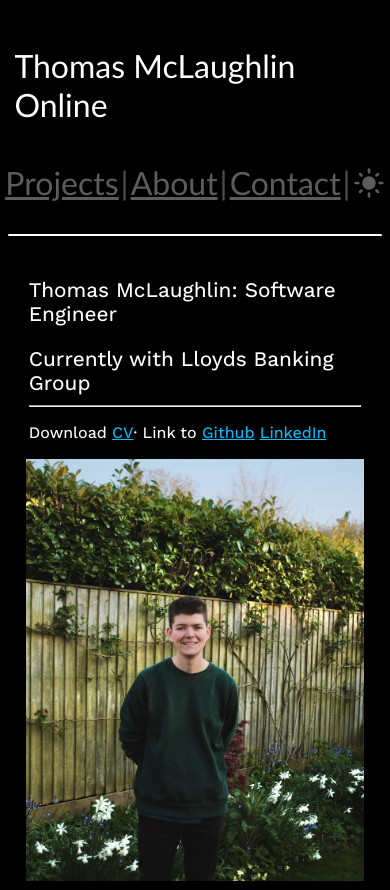
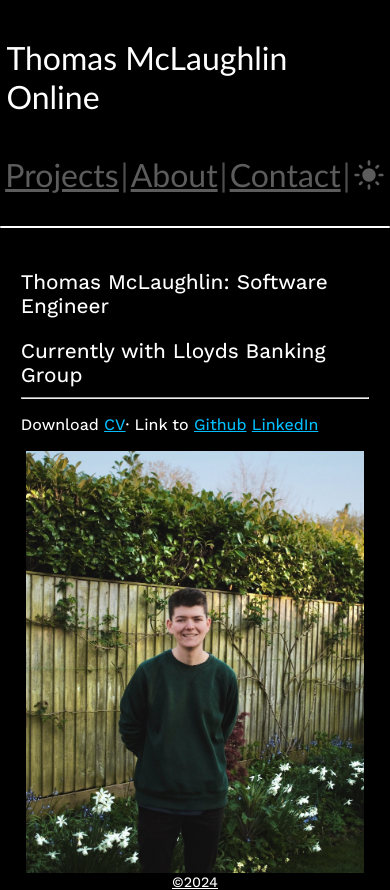
Before and after one commit to mclaughlin111/Homepage_Redesign, a React (Create React App) app: page /about in a window 390 px wide. Built offline with nearby package versions, Linux system fonts and the light colour scheme.

Commit message:
CSS changes, added footer that shifts center <600px, changed carousel formatting, tried framer motion:

```diff
--- a/package.json
+++ b/package.json
@@ -9,7 +9,7 @@
     "@testing-library/react": "^13.4.0",
     "@testing-library/user-event": "^13.5.0",
     "flickity": "^2.3.0",
-    "framer-motion": "^4.1.17",
+    "framer-motion": "5.5.0",
     "prettier": "^3.1.1",
     "react": "^18.2.0",
     "react-dom": "^18.2.0",
@@ -18,6 +18,7 @@
     "react-router-dom": "^6.21.1",
     "react-scripts": "^5.0.1",
     "react-toggle": "^4.1.3",
+    "resize-observer-polyfill": "^1.5.1",
     "sass": "^1.69.5",
     "styled-components": "^6.1.8",
     "web-vitals": "^2.1.4"
--- a/src/Components/ContentCarousel.js
+++ b/src/Components/ContentCarousel.js
@@ -5,10 +5,10 @@ import "../flickity.css";
 
 const flickityOptions = {
   pageDots: true,
-  selectedAttraction: 0.05,
-  friction: 1,
+  selectedAttraction: 0.2,
+  friction: 1.5,
   draggable: true,
-  autoPlay: 3500,
+  autoPlay: 4500,
   wrapAround: true,
 };
 
--- a/src/Components/Header.js
+++ b/src/Components/Header.js
@@ -2,26 +2,25 @@ import React from "react";
 import { useEffect } from "react";
 import LightDarkToggle from "./LightDarkToggle";
 import { Link, Outlet } from "react-router-dom";
+import MomentumScroll from "./MomentumScroll";
 import "../header.css";
-import { motion, useViewportScroll, useTransform } from "framer-motion";
 
 const Header = () => {
-  const { scrollY } = useViewportScroll();
-  const y = useTransform(scrollY, [0, 100], [0, 5], { clamp: false });
-
   useEffect(() => {
     const handleScroll = () => {
       const headerBorder = document.querySelector(".headerBorder");
       const header = document.querySelector(".pageHeader");
-      if (window.scrollY > 10) {
+      const title = document.querySelector(".title");
+      if (window.scrollY > 5) {
         header.classList.add("pageHeaderScroll");
         headerBorder.classList.add("headerBorderScroll");
+        title.classList.add("titleScroll");
       } else {
         header.classList.remove("pageHeaderScroll");
         headerBorder.classList.remove("headerBorderScroll");
+        title.classList.remove("titleScroll");
       }
     };
-
     window.addEventListener("scroll", handleScroll);
     return () => {
       window.removeEventListener("scroll", handleScroll);
@@ -30,17 +29,9 @@ const Header = () => {
 
   return (
     <div className="headerContainer">
-      <motion.div
-        style={{
-          y,
-          position: "sticky",
-          top: 0,
-          zIndex: 99,
-        }}
-      >
       <header class="pageHeader">
         <div>
-            <p id="title">Thomas McLaughlin Online</p>
+          <p className="title">Thomas McLaughlin Online</p>
         </div>
 
         <div id="switcher">
@@ -66,7 +57,6 @@ const Header = () => {
         </div>
       </header>
       <div className="headerBorder"></div>
-      </motion.div>
 
       <Outlet />
     </div>
--- /dev/null
+++ b/src/Components/MomentumScroll.js
@@ -0,0 +1,81 @@
+import React, { useRef, useState, useCallback, useEffect } from "react";
+import ResizeObserver from "resize-observer-polyfill";
+import {
+  useViewportScroll,
+  useTransform,
+  useSpring,
+  motion,
+  useAnimation,
+} from "framer-motion";
+
+const MomentumScroll = ({ children }) => {
+  const scrollRef = useRef(null);
+  const [scrollableHeight, setScrollableHeight] = useState(0);
+  const controls = useAnimation();
+
+  const resizeScrollableHeight = useCallback((entries) => {
+    for (let entry of entries) {
+      setScrollableHeight(entry.contentRect.height);
+    }
+  }, []);
+
+  useEffect(() => {
+    const resizeObserver = new ResizeObserver((entries) =>
+      resizeScrollableHeight(entries)
+    );
+    scrollRef.current && resizeObserver.observe(scrollRef.current);
+    return () => resizeObserver.disconnect();
+  }, [resizeScrollableHeight]);
+
+  const { scrollY } = useViewportScroll();
+
+  const negativeScrollY = useTransform(
+    scrollY,
+    [0, scrollableHeight],
+    [0, -scrollableHeight],
+    { clamp: true }
+  );
+
+  const springPhysics = {
+    damping: 10,
+    mass: 0.5,
+    stiffness: 50,
+    bounce: 0.5,
+  };
+
+  const springNegativeScrollY = useSpring(negativeScrollY, springPhysics);
+
+  useEffect(() => {
+    const handleScrollStop = () => {
+      controls.start({
+        y: 0,
+        transition: { type: "spring", ...springPhysics },
+      });
+    };
+
+    let timeout;
+    const onScroll = () => {
+      clearTimeout(timeout);
+      timeout = setTimeout(handleScrollStop, 1);
+    };
+
+    window.addEventListener("scroll", onScroll);
+    return () => {
+      window.removeEventListener("scroll", onScroll);
+      clearTimeout(timeout);
+    };
+  }, [controls, springPhysics]);
+
+  return (
+    <motion.div
+      ref={scrollRef}
+      style={{ y: springNegativeScrollY }}
+      className="scrollContainer"
+      animate={controls}
+    >
+      {children}
+    </motion.div>
+  );
+};
+
+export default MomentumScroll;
--- a/src/Container/HomePage.js
+++ b/src/Container/HomePage.js
@@ -1,10 +1,10 @@
 import About from "../Components/About";
 import Projects from "../Components/Projects";
 import Header from "../Components/Header";
-
 import React from "react";
 import { createBrowserRouter, RouterProvider } from "react-router-dom";
 import Tabs from "../Components/Tabs";
+import "../footer.css";
 
 const pageRoutes = createBrowserRouter([
   {
@@ -29,7 +29,9 @@ const pageRoutes = createBrowserRouter([
 const HomePage = () => {
   return (
     <>
-      <RouterProvider router={pageRoutes} />
+      <main style={{ flex: 1 }}>
+        <RouterProvider router={pageRoutes} />
+      </main>
       <footer className="footer">©2024</footer>
     </>
   );
--- a/src/flickity.css
+++ b/src/flickity.css
@@ -10,12 +10,14 @@ https://flickity.metafizzy.co
   position: relative;
 }
 
-.flickity-enabled:focus { outline: none; }
+.flickity-enabled:focus {
+  outline: none;
+}
 
 .flickity-viewport {
   overflow: hidden;
   position: relative;
-  /* height: 70vh !important;  */
+  height: fit-content;
   touch-action: pan-y;
 }
 
@@ -99,14 +101,21 @@ https://flickity.metafizzy.co
   top: 50%;
   width: 44px;
   height: 44px;
-  z-index: 1; /* above viewport */
+  z-index: 1;
+  /* above viewport */
   border-radius: 50%;
   /* vertically center */
   transform: translateY(-50%);
 }
 
-.flickity-prev-next-button.previous { left: 10px; }
-.flickity-prev-next-button.next { right: 10px; }
+.flickity-prev-next-button.previous {
+  left: 10px;
+}
+
+.flickity-prev-next-button.next {
+  right: 10px;
+}
+
 /* right to left */
 .flickity-rtl .flickity-prev-next-button.previous {
   left: auto;
@@ -131,7 +140,6 @@ https://flickity.metafizzy.co
 .flickity-page-dots {
   position: absolute;
   width: 100%;
-  height: 100%;
   padding: 0;
   margin: 0;
   list-style: none;
@@ -157,6 +165,7 @@ https://flickity.metafizzy.co
 .flickity-page-dots .dot.is-selected {
   opacity: 1;
 }
+
 .dot:active {
   color: #19F !important;
 }
@@ -164,7 +173,7 @@ https://flickity.metafizzy.co
 /* FLickity carousel EXTRA CSS */
 .carousel {
   /* margin-top: 2vh; */
- /* max-height: 70vh;   */
+  /* max-height: 70vh;   */
   /* overflow: hidden; */
   height: fit-content;
 
@@ -172,7 +181,7 @@ https://flickity.metafizzy.co
 
 .carousel img {
   border-radius: 15px;
-  width: 80%;
+  width: fit-content;
 }
 
 .carouselItemDescription {
@@ -210,3 +219,12 @@ https://flickity.metafizzy.co
 .carouselItemContainer:hover .carouselItemDescription {
   opacity: 1;
 }
+
+@media screen and (min-width: 1px) and (max-width: 600px) {
+  .carousel img {
+    width: 70vw;
+  }
+
+
+
+}
--- /dev/null
+++ b/src/footer.css
@@ -0,0 +1,23 @@
+/* footer.css */
+.footer {
+    display: flex;
+    flex-direction: row;
+    text-decoration: underline;
+    opacity: 100%;
+    height: 100%;
+    font-size: 0.8em;
+    z-index: 99;
+    justify-content: left;
+    bottom: 0;
+    width: 100%;
+    align-items: flex-end
+}
+
+/* MEDIA QUERIES */
+/* Mobile / phone  */
+@media screen and (max-width: 600px) {
+    .footer {
+        justify-content: center;
+        font-size: 0.9em;
+    }
+}
--- a/src/header.css
+++ b/src/header.css
@@ -1,4 +1,10 @@
 /* pageHeader */
+
+.scrollContainer {
+  position: sticky;
+}
+
+
 
 .pageHeader {
   display: flex;
@@ -16,12 +22,13 @@
   /* mix-blend-mode: add;  */
   transition: all 300ms ease-in-out;
   transition-timing-function: ease-in-out;
-  transition-delay: 50ms;
+  /* transition-delay: 50ms; */
 }
 
 .pageHeaderScroll {
-  transform: scale(0.9);
+  transform: scale(0.8);
   border-radius: 50px;
+  top: -5px;
   box-shadow: 0px 0px 81px -22px rgba(0, 0, 0, 0.65);
   /* height: 90px; */
 }
@@ -45,11 +52,13 @@
   border-radius: 15px;
   background-color: white;
   z-index: 4;
-
-  transition: opacity 150ms ease-in-out, width 150ms ease-in-out, left 150ms ease-in-out, right 150ms ease-in-out;
+  transition: all 150ms ease-in-out;
+  transition-delay: 100ms;
 }
 
 .headerBorderScroll {
+  justify-items: center;
+  align-content: center;
   opacity: 0.4;
   width: 50%;
   /* Adjust this value as needed to control shrinkage */
@@ -68,8 +77,6 @@
 
 .headerContainer {
 
-  position: sticky;
-  top: 0;
   z-index: 1000;
   /* Adjust the z-index as needed */
 }
@@ -86,15 +93,6 @@
 }
 
 
-#titlegroup {
-  color: white;
-  font-family: Gill sans;
-  font-style: normal;
-  font-size: 20px;
-  font-weight: normal;
-  margin-right: auto;
-}
-
 .pageHeaderscroll {
   /* transition-duration: 250ms;
     transition-timing-function: cubic-bezier(0.810, 0.150, 0.250, 0.940); */
@@ -107,22 +105,22 @@
   border-bottom: 2px solid rgb(0, 0, 0);
 }
 
-#title {
+.title {
   font-family: Gill sans;
   padding: 0.9em;
   border: 1.5em;
+  transition: padding 150ms ease-in-out;
 }
 
-.titlescroll {
+.titleScroll {
+  font-family: Gill sans;
   padding: 0.4em;
   border: 1.5em;
-  margin: 0px;
-
 }
 
-#title:hover {
-  /* transition-duration: 250ms;
-    transition-timing-function: ease-in-out; */
+
+.title:hover {
+
   background-color: rgba(255, 255, 255, 0.102);
 }
 
@@ -173,7 +171,7 @@
 /* Refactored media queries */
 @media screen and (max-width: 1499px) {
 
-  #title,
+  .title,
   .switch,
   .divLine {
     font-size: 1.5rem;
@@ -182,7 +180,7 @@
 
 /* lowest media query MOBILE */
 @media screen and (min-width: 1px) and (max-width: 600px) {
-  #title {
+  .title {
     font-size: 2rem;
     padding: 0.2em;
   }
@@ -212,7 +210,7 @@
 
 @media screen and (min-width: 1399px) and (max-width: 1499px) {
 
-  #title,
+  .title,
   .switch,
   .divLine {
     font-size: 1.5rem;
@@ -221,7 +219,7 @@
 
 @media screen and (min-width: 1500px) {
 
-  #title,
+  .title,
   .switch,
   .divLine {
     font-size: 1.8rem;
--- a/src/index.css
+++ b/src/index.css
@@ -1,7 +1,18 @@
-/* * {
-   transition-duration: 250ms;
-  transition-timing-function: cubic-bezier(0.810, 0.150, 0.250, 0.940);
-} */
+html,
+body,
+#root {
+  height: 100%;
+  margin: 0;
+}
+
+#root {
+  display: flex;
+  flex-direction: column;
+}
+
+main {
+  flex: 1;
+}
 
 /* MAX KOHLER ROOT CSS styles */
 :root {
@@ -39,13 +50,16 @@ a {
 }
 
 .footer {
+  display: flex;
+  flex-direction: row;
+
   text-decoration: underline;
-  text-align: center;
-  opacity: 50%;
-  bottom: 0;
-  width: 100%;
-  position: fixed;
-  font-size: 0.7em;
+  text-align: left;
+  opacity: 100%;
+  height: 100%;
+  font-size: 0.8em;
+  z-index: 99;
+
 }
 
 .about {
@@ -83,20 +97,22 @@ a {
 
 
 /* MEDIA QUERIES */
-@media screen and (max-width: 1499px) {
-
-}
+@media screen and (max-width: 1499px) {}
 
 /* Mobile / phone  */
 @media screen and (min-width: 1px) and (max-width: 600px) {
+  .footer {
+    justify-content: center;
+    font-size: 0.9em;
+  }
 
   .carousel img {
     width: 80%;
   }
 
-.componentTab {
-font-size: larger !important;
-}
+  .componentTab {
+    font-size: larger !important;
+  }
 
   .about {
     font-size: 1.3rem;
@@ -118,17 +134,10 @@ font-size: larger !important;
 
 
 /* desktop, tablet,  */
-@media screen and (min-width: 1399px) and (max-width: 1499px) {
+@media screen and (min-width: 1399px) and (max-width: 1499px) {}
 
 
-
-
-}
-
-
-@media screen and (min-width: 1500px) {
-
-}
+@media screen and (min-width: 1500px) {}
 
 /* END MEDIA QUERIES */
 
--- a/src/projects.css
+++ b/src/projects.css
@@ -42,7 +42,7 @@ nav li {
   /* border-radius: 25%; */
 }
 
-.componentTab > svg {
+.componentTab>svg {
   scale: 1.5;
   pointer-events: none;
 
```
Also changed, not shown: 1 other file (tests, documents, lock files or other folders). Lines whose indentation alone changed are shown as unchanged.
